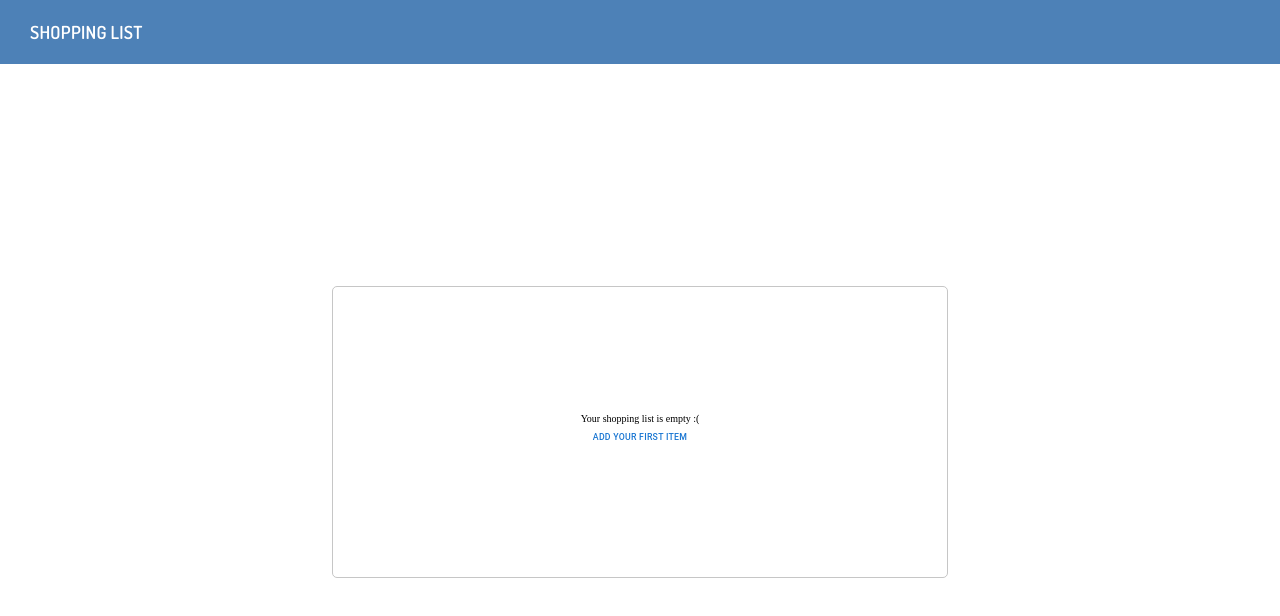
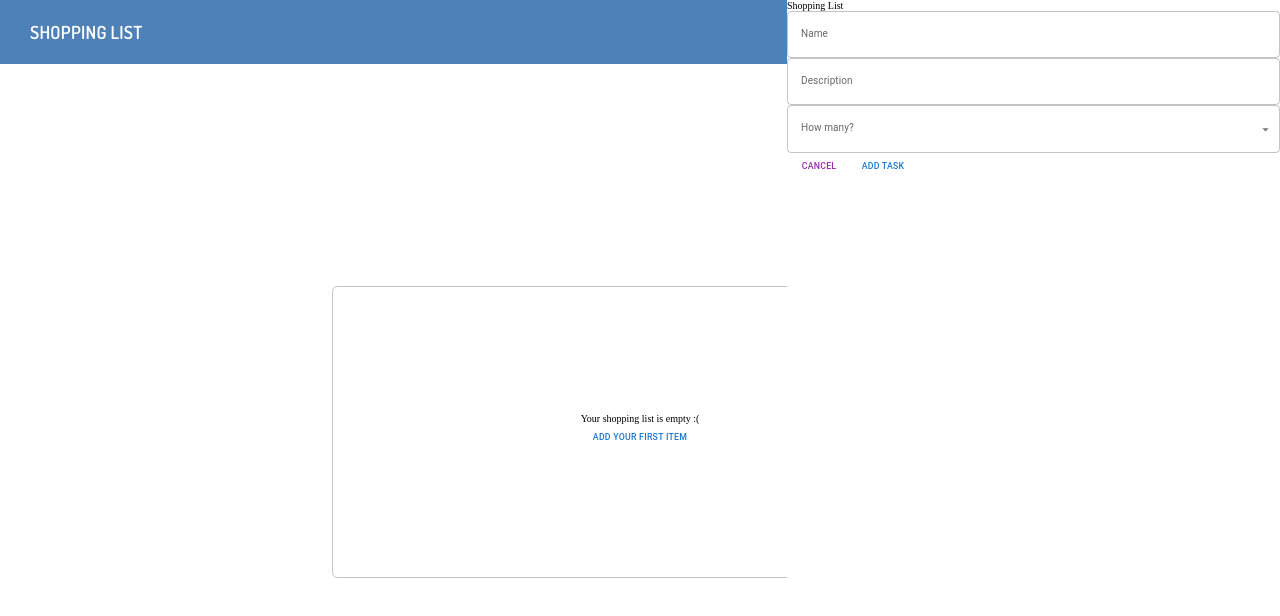
Before and after one commit to RichardPalmer21387/veritone-code-challenge, a React (Create React App) app: page /add-new-item in a window 1280 px wide. Shown: the top 616 px of the page. Built offline with nearby package versions, Linux system fonts and the light colour scheme.

Commit message:
Setup initial slide in view with add form.  Add react-router to manage pages.  Hook up add form to shopping list services.

```diff
--- a/package.json
+++ b/package.json
@@ -21,6 +21,7 @@
     "moment": "^2.29.1",
     "react": "^17.0.2",
     "react-dom": "^17.0.2",
+    "react-router-dom": "^6.2.1",
     "react-scripts": "5.0.0",
     "typescript": "^4.5.5",
     "web-vitals": "^2.1.4"
--- a/src/app.tsx
+++ b/src/app.tsx
@@ -1,7 +1,10 @@
 import React from 'react';
+import {BrowserRouter, Route, Routes} from 'react-router-dom';
 import {ErrorSnackbar} from './components/error-snackbar';
 import Header from './components/header';
 import ShoppingList from './components/shopping-list';
+import SlideInView from './components/slide-in-view';
+import AddItemForm from './components/slide-in-view/add-item-form.tsx';
 import {ShoppingListProvider} from './contexts/shopping-list-context';
 import {useIndexedDb} from './utils/use-indexeddb';
 
@@ -16,13 +19,22 @@ const styles: React.HTMLAttributes<HTMLDivElement>['style'] = {
 
 export function App() {
 	useIndexedDb();
-	return <div className="App" style={styles}>
-		<Header />
-		<ShoppingListProvider>
-			<ShoppingList />
-		</ShoppingListProvider>
-		<ErrorSnackbar />
-	</div>;
+	return <BrowserRouter>
+		<div className="App" style={styles}>
+			<Header />
+			<ShoppingListProvider>
+				<ShoppingList />
+				<Routes>
+					<Route path="/add-new-item" element={
+						<SlideInView>
+							<AddItemForm />
+						</SlideInView>
+					} />
+				</Routes>
+			</ShoppingListProvider>
+			<ErrorSnackbar />
+		</div>
+	</BrowserRouter>;
 }
 
 export default App;
--- /dev/null
+++ b/src/components/icon/index.tsx
@@ -0,0 +1,11 @@
+import React from 'react';
+
+export function Icon(
+	{
+		name,
+	}: {
+		name: 'edit' | 'delete';
+	},
+) {
+	return <div className="material-icons">{name}</div>;
+}
--- a/src/components/shopping-list/add-first-item-view.tsx
+++ b/src/components/shopping-list/add-first-item-view.tsx
@@ -1,6 +1,6 @@
 import {Button} from '@mui/material';
-import log from 'loglevel';
 import React from 'react';
+import {Link} from 'react-router-dom';
 
 const styles: React.HTMLAttributes<HTMLDivElement>['style'] = {
 	display: 'flex',
@@ -18,13 +18,11 @@ export function AddFirstItemView() {
 	return <div style={styles} className="add-first-item">
 		<div>Your shopping list is empty :(</div>
 		<div>
-			<Button
-				onClick={() => {
-					log.info('Add new item');
-				}}
-			>
-				Add your first item
-			</Button>
+			<Link to="/add-new-item">
+				<Button>
+					Add your first item
+				</Button>
+			</Link>
 		</div>
 	</div>;
 }
--- a/src/components/shopping-list/list-items-view.tsx
+++ b/src/components/shopping-list/list-items-view.tsx
@@ -1,10 +1,36 @@
+import {Button} from '@mui/material';
 import {map} from 'lodash';
 import React from 'react';
-import {ShoppingListState} from '../../models/shopping-list-models';
+import {useShoppingListDispatch} from '../../contexts/shopping-list-context';
+import {ShoppingListItem, ShoppingListState} from '../../models/shopping-list-models';
+import {useDeleteShoppingListItemService} from '../../services/shopping-list-services';
+import {Icon} from '../icon';
+
+function ListItem({
+	id,
+	name,
+	description,
+}: ShoppingListItem) {
+	const dispatch = useShoppingListDispatch();
+	const deleteShoppingListItem = useDeleteShoppingListItemService(dispatch);
+	const handleDelete = (id: ShoppingListItem['id']) => () => {
+		void deleteShoppingListItem(id);
+	};
+
+	return <div>
+		<span>{name}</span>
+		<span>{description}</span>
+		<Button
+			onClick={handleDelete(id)}
+		>
+			<Icon name="delete" />
+		</Button>
+	</div>;
+}
 
 export function ListItemsView({listItems}: Pick<ShoppingListState, 'listItems'>) {
 	return <div>
-		{map(listItems, item => <div>{item.name}</div>)}
+		{map(listItems, item => <ListItem {...item} />)}
 	</div>;
 }
 
--- /dev/null
+++ b/src/components/slide-in-view/add-item-form.tsx/index.tsx
@@ -0,0 +1,109 @@
+import {Button, FormControl, InputLabel, MenuItem, Select, TextField} from '@mui/material';
+import {isEmpty, isNil} from 'lodash';
+import React, {useState} from 'react';
+import {useNavigate} from 'react-router-dom';
+import {useShoppingListDispatch} from '../../../contexts/shopping-list-context';
+import {usePutNewShoppingListItemService} from '../../../services/shopping-list-services';
+
+export function AddItemForm() {
+	const dispatch = useShoppingListDispatch();
+	const putNewShoppingListItem = usePutNewShoppingListItemService(dispatch);
+
+	const navigate = useNavigate();
+	const [name, setName] = useState<string>('');
+	const [description, setDescription] = useState<string>('');
+	const [quantity, setQuantity] = useState<number | null>(null);
+
+	const [nameValid, setNameValidation] = useState(true);
+	const [descriptionValid, setDescriptionValidation] = useState(true);
+	const [quantityValid, setQuantityValidation] = useState(true);
+
+	const handleAdd = () => {
+		let valid = true;
+		if (isEmpty(name)) {
+			setNameValidation(false);
+			valid = false;
+		}
+
+		if (isEmpty(description)) {
+			setDescriptionValidation(false);
+			valid = false;
+		}
+
+		if (isNil(quantity)) {
+			setQuantityValidation(false);
+			valid = false;
+		}
+
+		if (!valid) {
+			return;
+		}
+
+		void putNewShoppingListItem({
+			name,
+			description,
+			quantity: quantity!,
+		});
+	};
+
+	return <>
+		<FormControl fullWidth>
+			<TextField
+				id="name"
+				label="Name"
+				variant="outlined"
+				value={name}
+				color={nameValid ? 'primary' : 'error'}
+				onChange={event => {
+					setName(event.target.value);
+				}}
+			/>
+		</FormControl>
+		<FormControl fullWidth>
+			<TextField
+				id="description"
+				label="Description"
+				multiline
+				variant="outlined"
+				value={description}
+				color={descriptionValid ? 'primary' : 'error'}
+				onChange={event => {
+					setDescription(event.target.value);
+				}}
+			/>
+		</FormControl>
+		<FormControl fullWidth>
+			<InputLabel id="quantity-label">How many?</InputLabel>
+			<Select
+				labelId="quantity-label"
+				id="quantity"
+				label="How many?"
+				placeholder="How many?"
+				value={quantity}
+				color={quantityValid ? 'primary' : 'error'}
+				onChange={event => {
+					setQuantity(Number(event.target.value));
+				}}
+			>
+				<MenuItem value={1}>1</MenuItem>
+				<MenuItem value={2}>2</MenuItem>
+				<MenuItem value={3}>3</MenuItem>
+			</Select>
+		</FormControl>
+		<Button
+			onClick={() => {
+				navigate('/');
+			}}
+			color="secondary"
+		>
+			Cancel
+		</Button>
+		<Button
+			onClick={handleAdd}
+		>
+			Add Task
+		</Button>
+	</>;
+}
+
+export default AddItemForm;
--- /dev/null
+++ b/src/components/slide-in-view/index.tsx
@@ -0,0 +1,21 @@
+import React, {PropsWithChildren} from 'react';
+
+const styles: React.HTMLAttributes<HTMLDivElement>['style'] = {
+	position: 'absolute',
+	top: '0px',
+	right: '0px',
+	bottom: '0px',
+	background: 'white',
+	maxWidth: '560px',
+};
+
+export function SlideInView({children}: PropsWithChildren<unknown>) {
+	return <div style={styles} className="slide-in-view">
+		<header>
+			Shopping List
+		</header>
+		{children}
+	</div>;
+}
+
+export default SlideInView;
--- a/src/contexts/shopping-list-context.ts
+++ b/src/contexts/shopping-list-context.ts
@@ -1,3 +1,4 @@
+import {assign, map, reject} from 'lodash';
 import {Action} from '../utils/util-types';
 import {prepareContext} from '../utils/prepare-context';
 import {ShoppingListItem, ShoppingListState} from '../models/shopping-list-models';
@@ -34,11 +35,32 @@ const reducer = (state: ShoppingListState, action: ShoppingListAction): Shopping
 		case ShoppingListActionTypes.LOAD_SHOPPING_ITEMS:
 			return {
 				...state,
+				listItems: action.listItems,
 				isLoading: false,
 			};
+		case ShoppingListActionTypes.PUT_NEW_SHOPPING_ITEM:
+			return {
+				...state,
+				listItems: [
+					...state.listItems,
+					action.listItem,
+				],
+			};
 		case ShoppingListActionTypes.DELETE_SHOPPING_ITEM:
+			return {
+				...state,
+				listItems: reject(state.listItems, item => item.id === action.itemId),
+			};
 		case ShoppingListActionTypes.PATCH_SHOPPING_ITEM:
-		case ShoppingListActionTypes.PUT_NEW_SHOPPING_ITEM:
+			return {
+				...state,
+				listItems: map(
+					state.listItems,
+					item => item.id === action.listItem.id
+						? assign(item, action.listItem)
+						: item,
+				),
+			};
 		default:
 			return state;
 	}
--- a/src/models/shopping-list-models.ts
+++ b/src/models/shopping-list-models.ts
@@ -12,3 +12,5 @@ export interface ShoppingListItem {
 	description: string;
 	quantity: number;
 }
+
+export type PartialShoppingListItem = Pick<ShoppingListItem, 'description' | 'name' | 'quantity'>;
--- a/src/services/shopping-list-services.ts
+++ b/src/services/shopping-list-services.ts
@@ -5,7 +5,7 @@ import {Dispatch, useCallback} from 'react';
 import {useAppState} from '../contexts/app-context';
 import {DeleteShoppingItemAction, LoadShoppingItemsAction, PatchShoppingItemAction, PutNewShoppingItemAction, ShoppingListActionTypes, useShoppingListDispatch} from '../contexts/shopping-list-context';
 import {IDBCursorWithShoppingListValues} from '../models/app-models';
-import {ShoppingListItem, ShoppingListState} from '../models/shopping-list-models';
+import {PartialShoppingListItem, ShoppingListItem, ShoppingListState} from '../models/shopping-list-models';
 import {VERITONE_SHOPPING_LIST, VERITONE_SHOPPING_LIST_OBJECT_STORE} from '../utils/use-indexeddb';
 
 // Service Hooks
@@ -45,14 +45,22 @@ export function useLoadShoppingListService(dispatch: Dispatch<LoadShoppingItemsA
 	}), [dispatch, localDB]);
 }
 
-export function usePutNewShoppingListItemService(dispatch: Dispatch<PutNewShoppingItemAction>): (newListItem: ShoppingListItem) => Promise<void> {
+export function usePutNewShoppingListItemService(dispatch: Dispatch<PutNewShoppingItemAction>): (newPartialListItem: PartialShoppingListItem) => Promise<void> {
 	const {localDB} = useAppState();
 	const shoppingListDispatch = useShoppingListDispatch();
 
-	return useCallback(async newListItem => new Promise((resolve, reject) => {
+	return useCallback(async newPartialListItem => new Promise((resolve, reject) => {
 		if (isNil(localDB)) {
 			reject(new Error('Attempted access of localDB before initialization!'));
 		} else {
+			// Store a newListItem object to build off the newPartialListItem
+			const newListItem: ShoppingListItem = {
+				id: '',
+				modified: moment(),
+				name: newPartialListItem.name,
+				description: newPartialListItem.description,
+				quantity: newPartialListItem.quantity,
+			};
 			// Open a read/write db transaction, ready for adding the data
 			const transaction = localDB.transaction([VERITONE_SHOPPING_LIST], 'readwrite');
 			// Report on the success of the transaction completing, when everything is done
@@ -79,15 +87,12 @@ export function usePutNewShoppingListItemService(dispatch: Dispatch<PutNewShoppi
 			// Get count from localdb so we can use that as an index.
 			const countRequest = objectStore.count();
 			countRequest.onsuccess = () => {
-				const newIndex = countRequest.result;
+				newListItem.id = countRequest.result.toString();
 
 				// Make a request to add our newItem object to the object store
 				objectStore.add({
-					id: newIndex,
-					modified: moment().toISOString(),
-					name: newListItem.name,
-					description: newListItem.description,
-					quantity: newListItem.quantity,
+					...newListItem,
+					modified: newListItem.modified.toISOString(),
 				});
 			};
 		}
```
Also changed, not shown: 1 other file (tests, documents, lock files or other folders).
